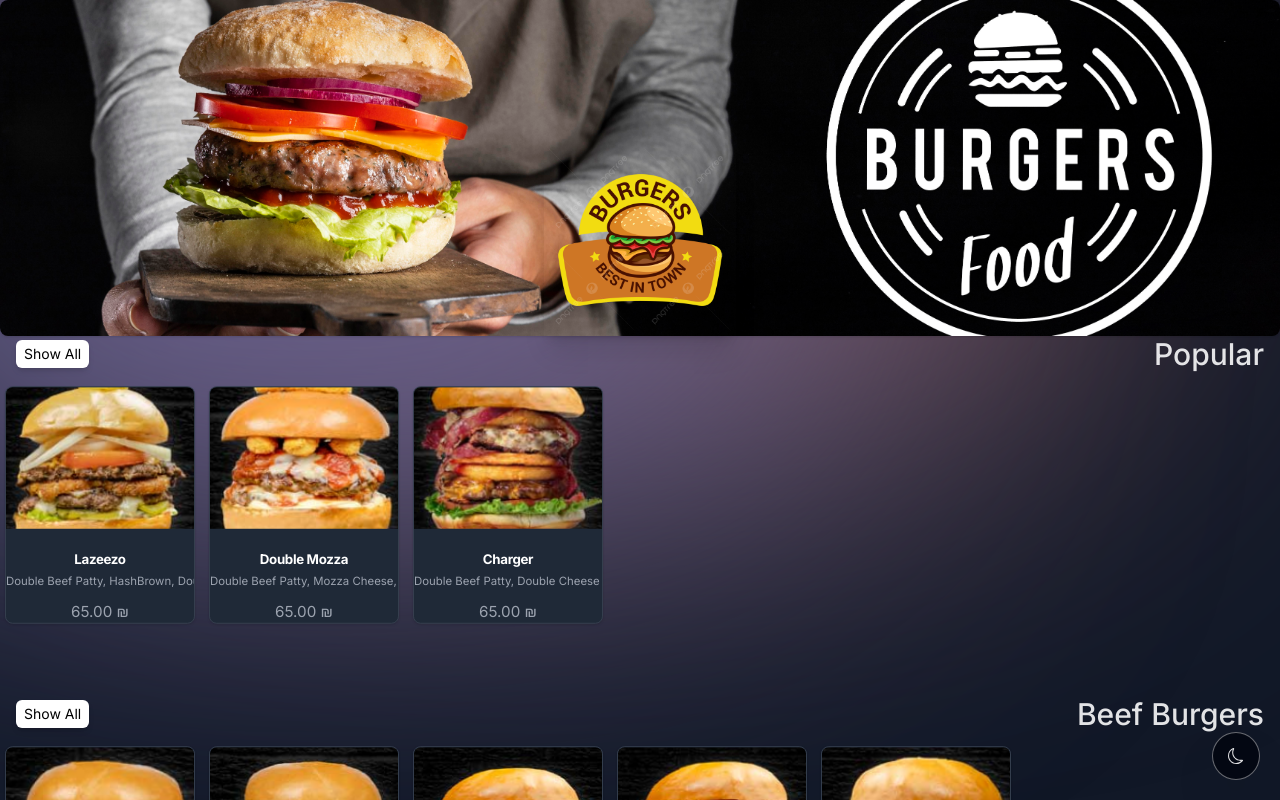
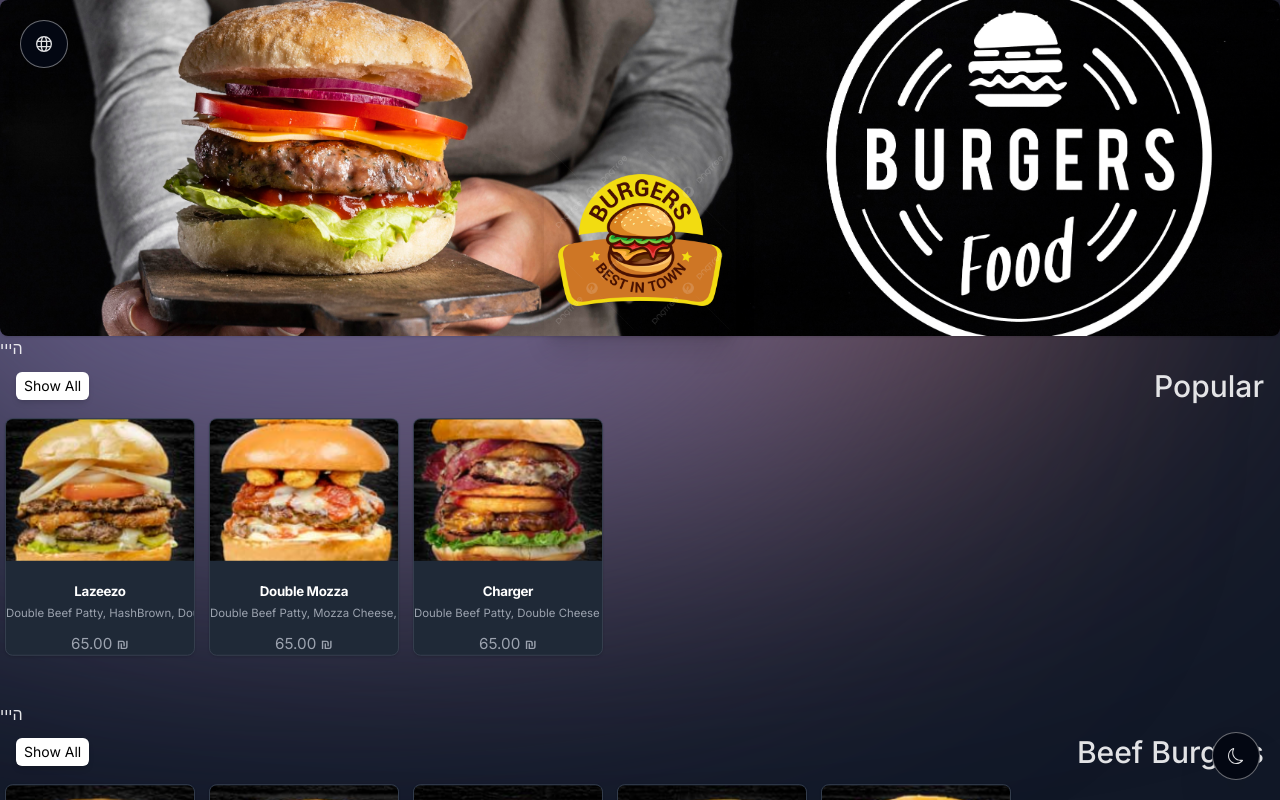
Before and after one commit to eliasrenawi23/resMenu, a Next.js app: page / in a window 1280 px wide. Shown: the top 800 px of the page. Built offline with nearby package versions, Linux system fonts and the light colour scheme.

Commit message:
add language

```diff
--- a/app/page.tsx
+++ b/app/page.tsx
@@ -1,16 +1,20 @@
-
 import MenuSection from '@/components/MenuSection'
 import React from 'react'
 import { sections } from '@/lib/data/orgnazedData';
+import { LanguageProvider } from '@/context/ServerItlProvider';
+import ChangeLang from '@/components/ChangeLang';
 
-export default function Home() {
+
+export default async function Home() {
+
   return (
-    <main className="flex min-h-screen flex-col 0 gap-10">
-
-      {sections.map((section, index) => (
-        <MenuSection key={index} heading={section.heading} meals={section.meals} />
-      ))}
-
-    </main>
+    <LanguageProvider >
+      <main className="flex min-h-screen flex-col 0 gap-10">
+        {sections.map((section, index) => (
+          <MenuSection key={index} heading={section.heading} meals={section.meals} />
+        ))}
+      </main>
+      <ChangeLang />
+    </LanguageProvider>
   )
 }
--- /dev/null
+++ b/components/ChangeLang.tsx
@@ -0,0 +1,26 @@
+"use client";
+
+import { useLanguage } from '@/context/ServerItlProvider';
+import React from 'react'
+import { GrLanguage } from "react-icons/gr";
+
+
+
+const ChangeLang = () => {
+    const { language, setLanguage } = useLanguage();
+
+    const handleChangeLanguage = () => {
+        setLanguage(language === 'he' ? 'ar' : 'he');
+    };
+
+    return (
+        <button
+            className="fixed top-5  left-5 bg-white w-[3rem] h-[3rem] bg-opacity-80 backdrop-blur-[0.5rem] border border-white border-opacity-40 shadow-2xl rounded-full flex items-center justify-center hover:scale-[1.15] active:scale-105 transition-all dark:bg-gray-950"
+            onClick={handleChangeLanguage}
+        >
+            <GrLanguage />
+        </button>
+    )
+}
+
+export default ChangeLang
--- a/components/MenuSection.tsx
+++ b/components/MenuSection.tsx
@@ -5,6 +5,7 @@ import ShowAllButton from './ShowAllButton';
 import SectionHeading from './SectionHeading';
 import Meal from './Meal';
 import { sections } from '@/lib/data/orgnazedData';
+import { useIntl } from 'react-intl';
 
 type SectionProps = {
     heading: string;
@@ -13,8 +14,13 @@ type SectionProps = {
 
 const MenuSection: React.FC<SectionProps> = ({ heading, meals }) => {
     const [showAll, setShowAll] = useState<boolean>(false);
+    const intl = useIntl();
+
     return (
         <section className='flex  flex-col w-full gap-2 min-h-80'>
+            <h2>
+                {intl.formatMessage({ id: 'key1' })}
+            </h2>
             <div className="flex items-center justify-between ml-4 mr-4">
                 <ShowAllButton showAll={showAll} setShowAll={setShowAll} />
                 <SectionHeading>{heading}</SectionHeading>
--- /dev/null
+++ b/context/ServerItlProvider.tsx
@@ -0,0 +1,42 @@
+"use client";
+import React, { createContext, ReactNode, useContext, useState } from 'react';
+import { IntlProvider } from 'react-intl';
+import Arabic from '@/lang/ar.json';
+import Hebrew from '@/lang/he.json';
+
+type Language = 'ar' | 'he';
+
+type LanguageContextType = {
+    language: Language;
+    setLanguage: (language: Language) => void;
+};
+
+const defaultLanguage: Language = 'he';
+
+const LanguageContext = createContext<LanguageContextType | undefined>(undefined);
+
+export const LanguageProvider: React.FC<{ children: ReactNode }> = ({ children }) => {
+    const [language, setLanguage] = useState<Language>(defaultLanguage);
+
+    const handleChangeLanguage = (newLanguage: Language) => {
+        setLanguage(newLanguage);
+    };
+
+    const messages = language === 'ar' ? Arabic : Hebrew;
+
+    return (
+        <LanguageContext.Provider value={{ language, setLanguage: handleChangeLanguage }}>
+            <IntlProvider locale={language} messages={messages}>
+                {children}
+            </IntlProvider>
+        </LanguageContext.Provider>
+    );
+};
+
+export const useLanguage = () => {
+    const context = useContext(LanguageContext);
+    if(!context) {
+        throw new Error('useLanguage must be used within a LanguageProvider');
+    }
+    return context;
+};
--- a/context/ThemeContext.tsx
+++ b/context/ThemeContext.tsx
@@ -1,10 +1,10 @@
 "use client";
 
-import React, { createContext, useContext, useEffect, useState } from 'react'
+import React, { ReactNode, createContext, useContext, useEffect, useState } from 'react'
 type Theme = "light" | "dark"
 
 type ThemeContextProviderProps = {
-    children: React.ReactNode;
+    children: ReactNode;
 };
 
 type ThemeContextType = {
--- /dev/null
+++ b/i18nConfing.js
@@ -0,0 +1,6 @@
+const i18nConfig = {
+    locales: [ 'he', 'ar'],
+    defaultLocale: 'he'
+  };
+
+  module.exports = i18nConfig;
--- /dev/null
+++ b/lang/ar.json
@@ -0,0 +1,3 @@
+{
+    "key1": "مرحبا"
+}
--- /dev/null
+++ b/lang/he.json
@@ -0,0 +1,3 @@
+{
+    "key1": "הייי"
+}
--- a/package.json
+++ b/package.json
@@ -17,10 +17,12 @@
     "eslint-config-next": "14.1.3",
     "framer-motion": "^11.0.20",
     "next": "14.1.3",
+    "next-i18n-router": "^5.4.0",
     "postcss": "8.4.35",
     "react": "18.2.0",
     "react-dom": "18.2.0",
     "react-icons": "^5.0.1",
+    "react-intl": "^6.6.4",
     "tailwindcss": "3.4.1",
     "typescript": "5.4.2"
   }
```
Also changed, not shown: 1 other file (tests, documents, lock files or other folders).
